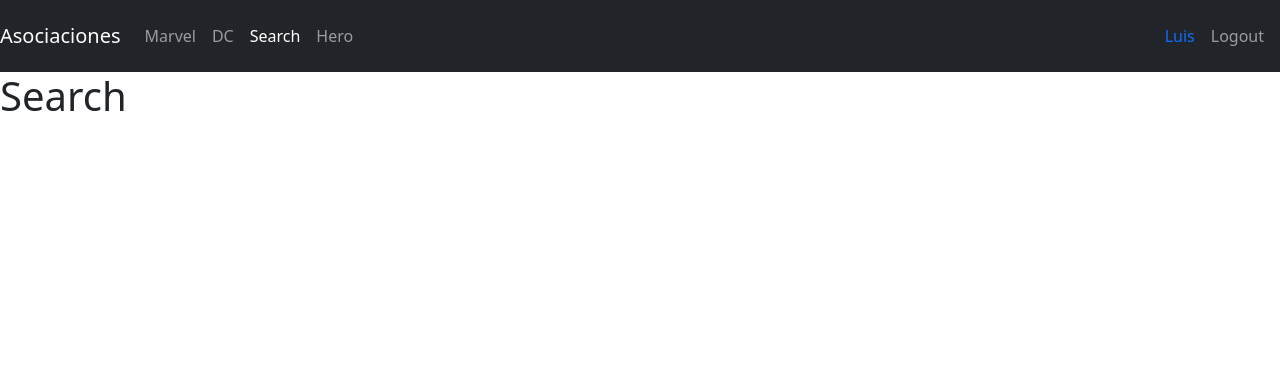
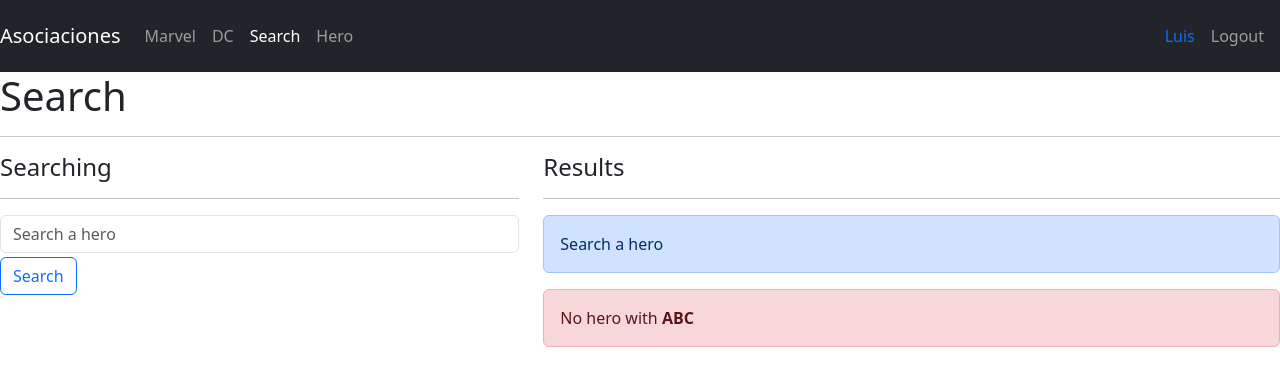
Before and after one commit to luismedellin/07-heroes-spa-ts, a React (Vite) app: page /search in a window 1280 px wide. Shown: the top 386 px of the page. Built offline with nearby package versions, Linux system fonts and the light colour scheme.

Commit message:
14: 201. Diseño de la pantalla de búsqueda

```diff
--- a/src/heroes/pages/SearchPage.tsx
+++ b/src/heroes/pages/SearchPage.tsx
@@ -1,6 +1,43 @@
+import { HeroCard } from "..";
 
 export const SearchPage = () => {
   return (
-    <h1>Search</h1>
-  )
-}
+    <>
+      <h1>Search</h1>
+      <hr />
+
+      <div className="row">
+        <div className="col-5">
+          <h4>Searching</h4>
+          <hr />
+          <form>
+            <input
+              type="text"
+              placeholder="Search a hero"
+              className="form-control"
+              name="searchText"
+              autoComplete="off"
+            />
+
+            <button className="btn btn-outline-primary mt-1">Search</button>
+          </form>
+        </div>
+
+        <div className="col-7">
+          <h4>Results</h4>
+          <hr />
+
+          <div className="alert alert-primary">
+            Search a hero
+          </div>
+
+          <div className="alert alert-danger">
+            No hero with <b>ABC</b>
+          </div>
+
+          {/* <HeroCard  /> */}
+        </div>
+      </div>
+    </>
+  );
+};
```
